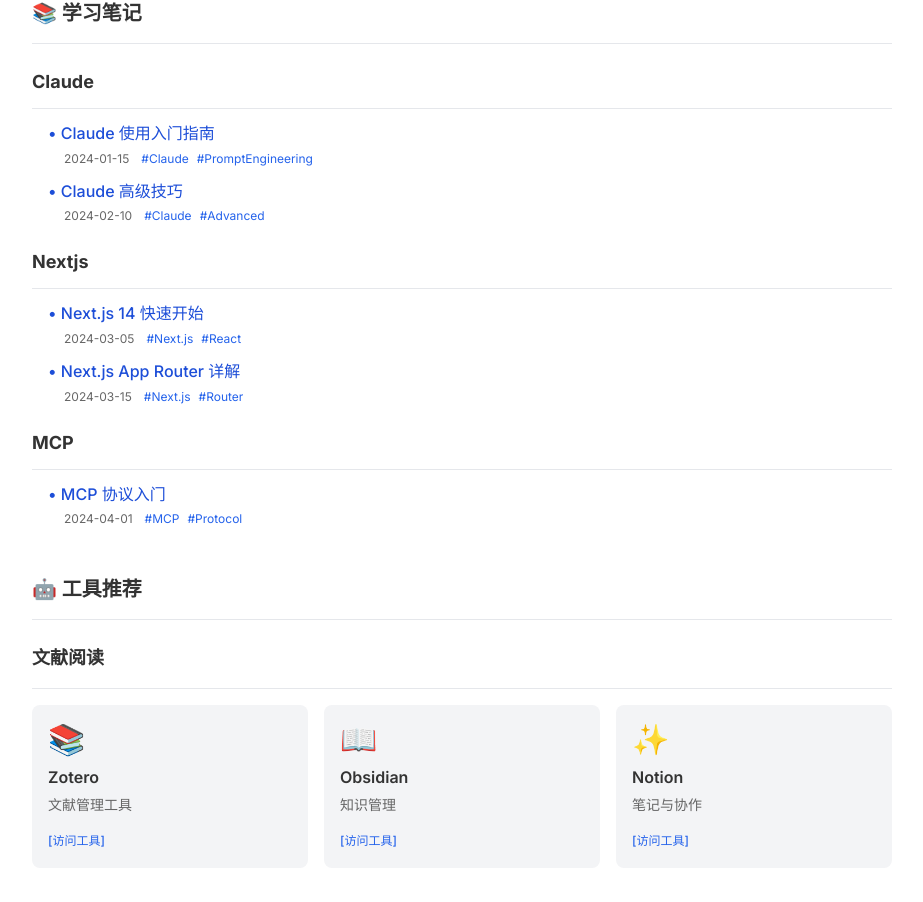
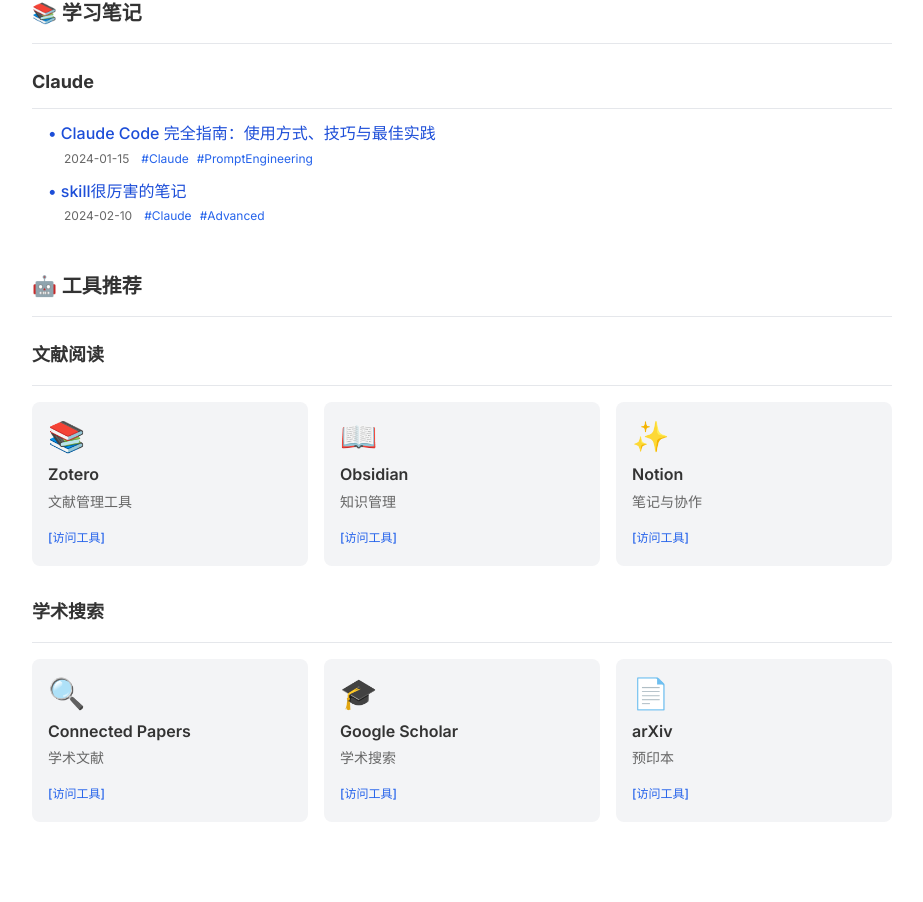
Before and after one commit to lmj0209/WayToAgicStudyHomepage, a Next.js app: page / in a window 1280 px wide. Shown: the part 1340-2242 px from the top of the page, without its empty margins (324-1247 px from the left). After the commit the page ends 2194 px from the top, so only its background shows below. Built offline with nearby package versions, Linux system fonts and the light colour scheme.

Commit message:
feat: 更新学习笔记和快速学习推荐链接

```diff
--- a/components/LearningNotes.tsx
+++ b/components/LearningNotes.tsx
@@ -3,38 +3,16 @@
 const notesByCategory = {
   Claude: [
     {
-      title: "Claude 使用入门指南",
-      url: "https://example.com/claude-guide",
+      title: "Claude Code 完全指南：使用方式、技巧与最佳实践",
+      url: "https://www.cnblogs.com/knqiufan/p/19449849",
       date: "2024-01-15",
       tags: ["Claude", "PromptEngineering"],
     },
     {
-      title: "Claude 高级技巧",
-      url: "https://example.com/claude-advanced",
+      title: "skill很厉害的笔记",
+      url: "https://www.cnblogs.com/knqiufan/p/19530852",
       date: "2024-02-10",
       tags: ["Claude", "Advanced"],
-    },
-  ],
-  Nextjs: [
-    {
-      title: "Next.js 14 快速开始",
-      url: "https://example.com/nextjs-14",
-      date: "2024-03-05",
-      tags: ["Next.js", "React"],
-    },
-    {
-      title: "Next.js App Router 详解",
-      url: "https://example.com/nextjs-router",
-      date: "2024-03-15",
-      tags: ["Next.js", "Router"],
-    },
-  ],
-  MCP: [
-    {
-      title: "MCP 协议入门",
-      url: "https://example.com/mcp-intro",
-      date: "2024-04-01",
-      tags: ["MCP", "Protocol"],
     },
   ],
 };
--- a/components/QuickStart.tsx
+++ b/components/QuickStart.tsx
@@ -32,9 +32,11 @@
     id: 4,
     title: "理论其他学习资源",
     links: [
+      { title: "如何学习？之学习方法", url: "https://www.yuque.com/yuqueyonghuwzzvqh/itc0en/belhku9ges0g6igv?singleDoc# 《学习方法《认知天性》》" },
       { title: "AI编程学习资源", url: "https://vcnt4783we8d.feishu.cn/wiki/Gqm0wlmsBivwx3kM8QEct02Xn9b?from=from_copylink" },
       { title: "github和claude的配置使用", url: "https://vcnt4783we8d.feishu.cn/wiki/Kxwjw7GQpiin43k6og9cRyGsnjf?from=from_copylink" },
       { title: "代码没达到预期要怎么提问", url: "https://vcnt4783we8d.feishu.cn/wiki/TopEwQjFWiclsKkrQC2cGi6pnqg?from=from_copylink" },
+
     ],
   },
   {
```
